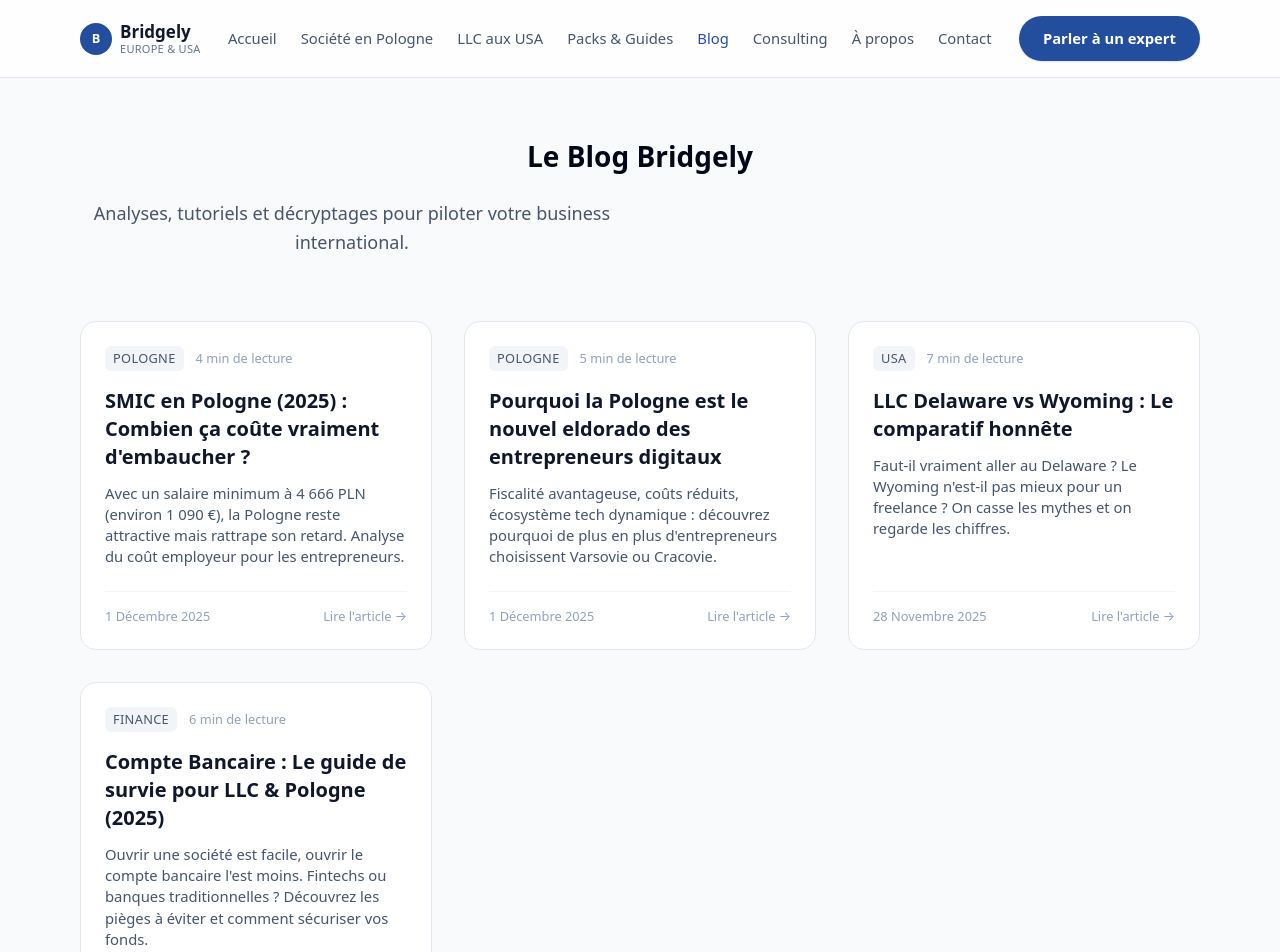
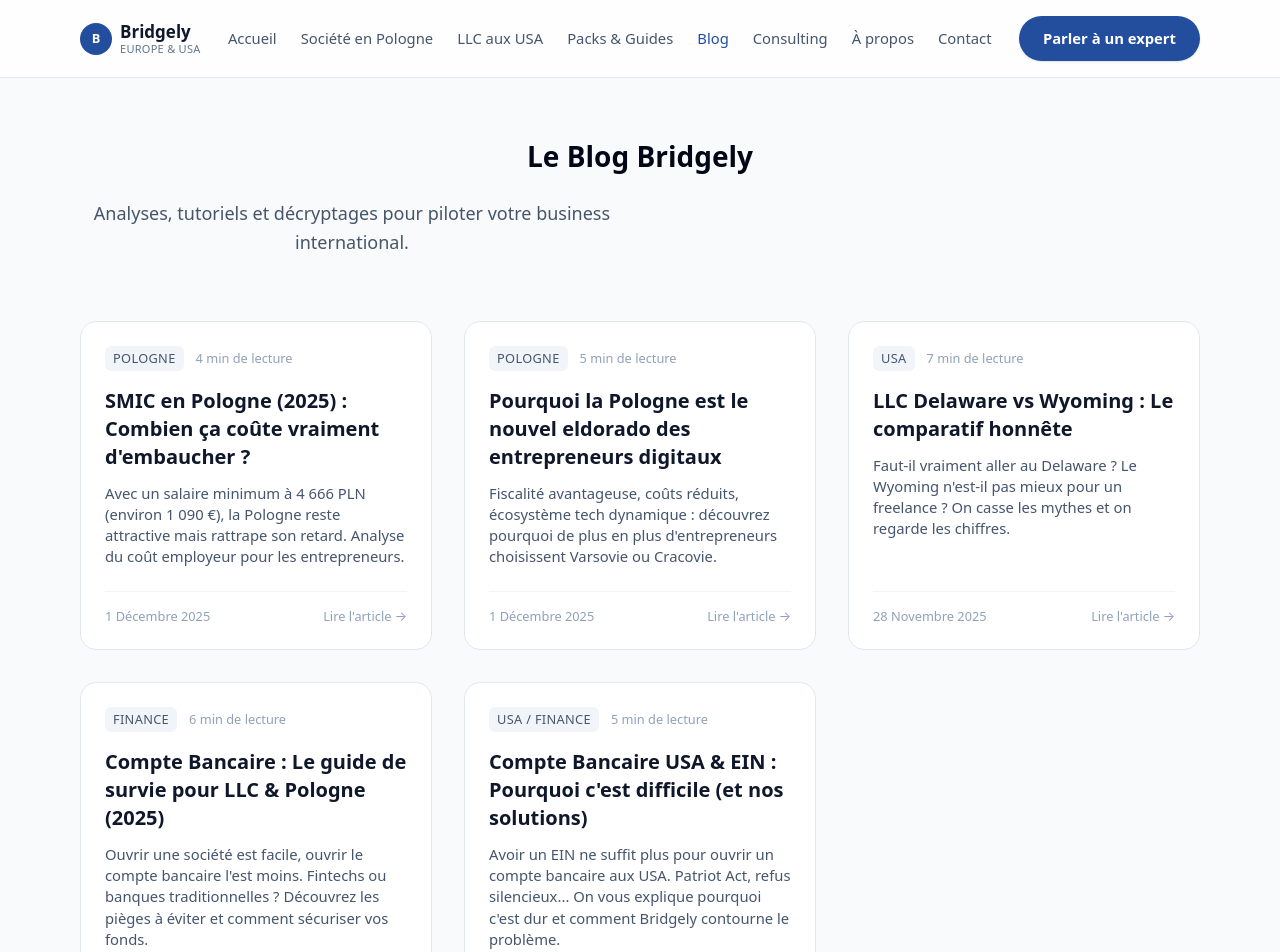
Before and after one commit to bridgelysite/website, a Next.js app: page /blog in a window 1280 px wide. Shown: the top 952 px of the page. Built offline with nearby package versions, Linux system fonts and the light colour scheme.

Commit message:
Add new blog post about US Bank Accounts and EIN

```diff
--- a/app/blog/[slug]/page.tsx
+++ b/app/blog/[slug]/page.tsx
@@ -129,6 +129,74 @@ const posts: Record<string, { title: string; content: string; date: string; cate
       </p>
     `,
   },
+  "compte-bancaire-usa-ein-solutions": {
+    title: "Compte Bancaire USA & EIN : Pourquoi c'est difficile (et nos solutions)",
+    date: "10 Décembre 2025",
+    category: "USA / Finance",
+    content: `
+      <p class="lead text-xl text-slate-600 mb-8">
+        "J'ai mon EIN, c'est bon je peux ouvrir un compte ?" <br>
+        Réponse courte : <strong>Non.</strong> <br>
+        Réponse longue : L'EIN est indispensable, mais ce n'est que 10% du chemin. Voici pourquoi tant d'entrepreneurs se cassent les dents sur l'ouverture de compte aux USA, et comment contourner les blocages.
+      </p>
+
+      <h2 class="text-2xl font-bold text-slate-900 mt-8 mb-4">L'EIN : Le Graal qui ne suffit pas</h2>
+      <p class="mb-4">
+        L'<em>Employer Identification Number</em> (EIN) est votre numéro fiscal fédéral. C'est l'équivalent du SIREN. Beaucoup de prestataires vous vendent l'EIN comme une solution magique.
+      </p>
+      <p class="mb-4">
+        <strong>Le problème :</strong> Obtenir un EIN est facile (on remplit un formulaire SS-4). Mais les banques américaines, soumises au <em>Patriot Act</em> et aux règles KYC (<em>Know Your Customer</em>), demandent bien plus que ça.
+      </p>
+      <ul class="list-disc list-inside mb-6 space-y-2 ml-4">
+        <li>Une adresse physique réelle aux USA (pas une simple PO Box).</li>
+        <li>Une preuve d'identité vérifiable (Passeport).</li>
+        <li>Souvent, une preuve de lien économique avec les USA.</li>
+      </ul>
+
+      <h2 class="text-2xl font-bold text-slate-900 mt-8 mb-4">Pourquoi les banques vous rejettent (souvent sans raison)</h2>
+      <p class="mb-4">
+        Vous avez tout rempli en ligne, envoyé votre scan de passeport, et 48h plus tard : <em>"Account Application Denied"</em>. Sans explication.
+      </p>
+      <p class="mb-4">
+        Pourquoi ?
+      </p>
+      <ul class="list-disc list-inside mb-6 space-y-2 ml-4">
+        <li><strong>L'adresse :</strong> Votre adresse de domiciliation est "flagged" (trop d'entreprises à la même adresse).</li>
+        <li><strong>L'activité :</strong> Vous avez coché "Consulting" ou "Marketing" de manière trop vague, ce qui est considéré comme "High Risk" pour le blanchiment.</li>
+        <li><strong>La nationalité :</strong> Certaines fintechs ferment l'accès à certains pays de résidence du fondateur, du jour au lendemain.</li>
+      </ul>
+
+      <h2 class="text-2xl font-bold text-slate-900 mt-8 mb-4">Nos Solutions (Le Secret Bien Gardé)</h2>
+      <p class="mb-4">
+        Chez Bridgely, nous ne faisons pas de magie, nous faisons de la veille. Le paysage bancaire change tous les mois. La banque qui acceptait tout le monde en janvier peut tout bloquer en mars.
+      </p>
+      <p class="mb-4">
+        Nous travaillons avec <strong>3 types de solutions</strong> pour nos clients, en fonction de leur profil :
+      </p>
+
+      <div class="space-y-4">
+        <div class="bg-white border border-slate-200 p-4 rounded-lg shadow-sm">
+          <h3 class="font-bold text-slate-900">1. La solution "Fintech Agile"</h3>
+          <p class="text-sm text-slate-600 mt-1">Parfaite pour les freelances et e-commerçants. Nous savons lesquelles acceptent les non-résidents <em>cette semaine</em> et comment présenter le dossier pour passer le filtre.</p>
+        </div>
+        <div class="bg-white border border-slate-200 p-4 rounded-lg shadow-sm">
+          <h3 class="font-bold text-slate-900">2. La solution "Néo-banque Internationale"</h3>
+          <p class="text-sm text-slate-600 mt-1">Des établissements plus robustes, qui demandent plus de papiers, mais offrent des IBANs multi-devises. Nous vous aidons à préparer la "compliance".</p>
+        </div>
+        <div class="bg-white border border-slate-200 p-4 rounded-lg shadow-sm">
+          <h3 class="font-bold text-slate-900">3. La solution "Voyage" (Chase / BoA)</h3>
+          <p class="text-sm text-slate-600 mt-1">Si vous pouvez vous déplacer aux USA, nous vous expliquons comment préparer votre rendez-vous pour repartir avec un compte dans une "Brick & Mortar" bank (Chase, Bank of America, etc.).</p>
+        </div>
+      </div>
+
+      <div class="bg-yellow-50 border-l-4 border-yellow-500 p-4 mt-8">
+        <p class="font-bold text-yellow-900">Le conseil Bridgely</p>
+        <p class="text-yellow-800 text-sm mt-1">
+          Ne payez jamais pour une liste de banques. Payez pour un accompagnement. Une liste est périmée en 3 mois. Un expert sait qui appeler aujourd'hui.
+        </p>
+      </div>
+    `,
+  },
 };
 
 export async function generateMetadata({ params }: { params: Promise<{ slug: string }> }): Promise<Metadata> {
--- a/app/blog/page.tsx
+++ b/app/blog/page.tsx
@@ -53,6 +53,15 @@ const posts = [
     category: "Finance",
     readTime: "6 min",
   },
+  {
+    slug: "compte-bancaire-usa-ein-solutions",
+    title: "Compte Bancaire USA & EIN : Pourquoi c'est difficile (et nos solutions)",
+    excerpt:
+      "Avoir un EIN ne suffit plus pour ouvrir un compte bancaire aux USA. Patriot Act, refus silencieux... On vous explique pourquoi c'est dur et comment Bridgely contourne le problème.",
+    date: "10 Décembre 2025",
+    category: "USA / Finance",
+    readTime: "5 min",
+  },
 ];
 
 export default function BlogPage() {
```
Also changed, not shown: app/cgv/page.tsx (line endings or trailing spaces), app/creation-societe-pologne/page.tsx (line endings or trailing spaces), app/robots.ts (line endings or trailing spaces), components/BuyButton.tsx (line endings or trailing spaces), components/ConfigurableBuyButton.tsx (line endings or trailing spaces), components/JsonLd.tsx (line endings or trailing spaces).
